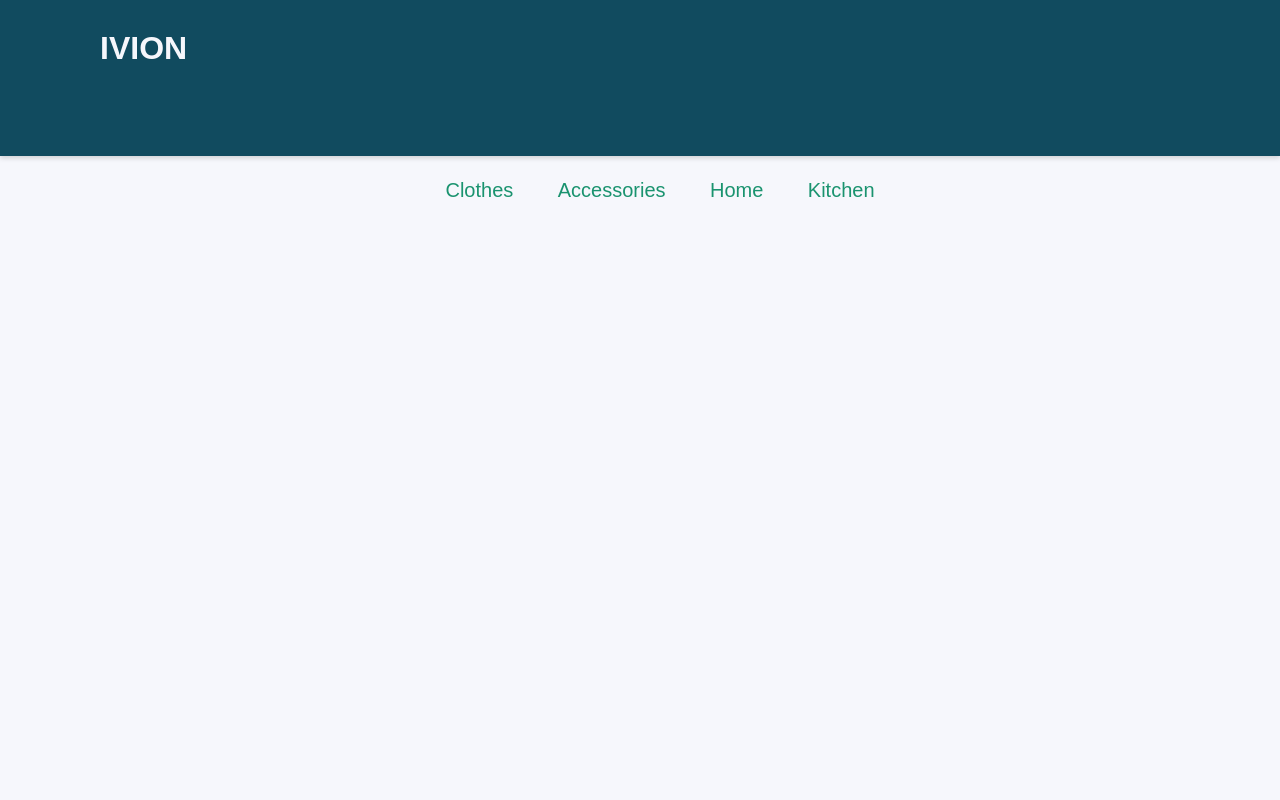
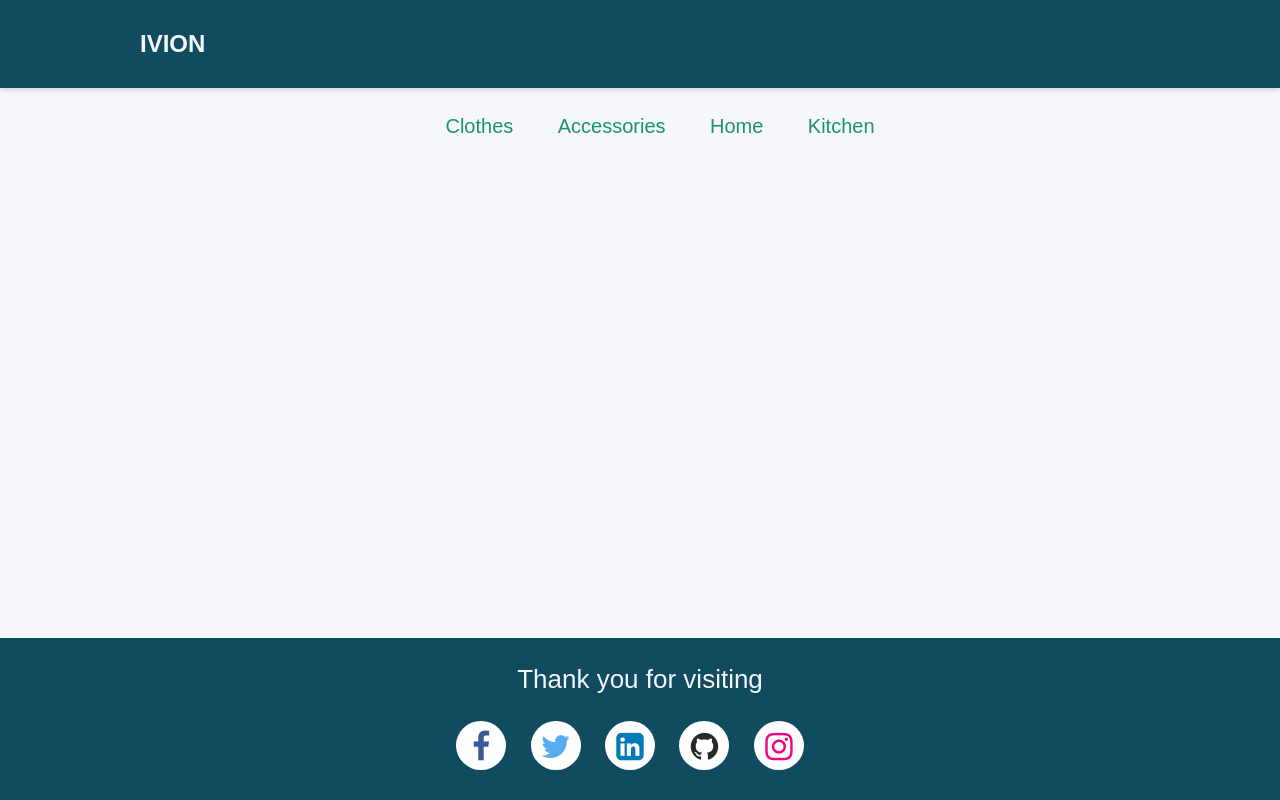
Before and after one commit to ayeshatahirme/TravelGo, a PHP site: page /main.html in a window 1280 px wide. Run offline with PHP 8.4, Linux system fonts and the light colour scheme.

Commit message:
Added footer

```diff
--- a/index.html
+++ b/index.html
@@ -35,10 +35,10 @@
 <body>
 
     <!-- First page -->
+    <nav class="navBar">
+        <h1>IVION</h1>
+    </nav>
     <div id="one">
-        <div class="navBar">
-            <h1>IVION</h1>
-        </div>
         <div class="img-name">
 
             <form action="main.html" method="POST">
--- a/main.html
+++ b/main.html
@@ -17,43 +17,45 @@
 </script>
 <body>
     <!-- Second page -->
+    <nav>
+        <div class="result">
+            <h1 class="navBar1">IVION<span id="result-fullname"></span></h1>
+        </div>
+    </nav>
     <div id="two">
-        <div class="navBar2">
-            <h1>IVION</h1>
-            <div class="result-fullname">
-                <span id="result-fullname"></span>
-                <img src="" alt=""> <span id="result-avatar" />
-            </div>
-        </div>
+        <!-- <div class="result-fullname">
+            <span id="result-fullname"></span>
+            <img src="" alt=""> <span id="result-avatar" />
+        </div> -->
 
         <div class="menu-bar">
             <ul class="nav-item">
-                <li><a href="">Clothes</a>
+                <li><a href="#">Clothes</a>
                     <div class="sub-menu1">
                         <ul>
-                            <li class="on-hover"><a href="">Men</a><i class="fa fa-angle-right"></i>
+                            <li class="on-hover"><a href="https://thecambridgeshop.com/pages/cambridge">Men</a><i class="fa fa-angle-right"></i>
                                 <div class="sub-menu2">
                                     <ul>
-                                        <li><a href="">Eastern</a></li>
-                                        <li><a href="">Western</a></li>
-                                        <li><a href="">Formal</a></li>
+                                        <li><a href="https://thecambridgeshop.com/collections/new-arrival">Eastern</a></li>
+                                        <li><a href="https://thecambridgeshop.com/collections/casual-shirts-top-summer-2021">Western</a></li>
+                                        <li><a href="https://thecambridgeshop.com/collections/formal-shirt">Formal</a></li>
                                     </ul>
                                 </div>
                             </li>
-                            <li class="on-hover"><a href="">Women</a><i class="fa fa-angle-right"></i>
+                            <li class="on-hover"><a href="#">Women</a><i class="fa fa-angle-right"></i>
                                 <div class="sub-menu2">
                                     <ul>
-                                        <li><a href="">Unstitched</a></li>
-                                        <li><a href="">Formal</a></li>
-                                        <li><a href="">Western</a></li>
+                                        <li><a href="https://pk.sapphireonline.pk/collections/unstitched">Unstitched</a></li>
+                                        <li><a href="https://www.threadsandmotifs.com/">Formal</a></li>
+                                        <li><a href="https://outfitters.com.pk/pages/women">Western</a></li>
                                     </ul>
                                 </div>
                             </li>
-                            <li class="on-hover"><a href="">Kids</a><i class="fa fa-angle-right"></i>
+                            <li class="on-hover"><a href="https://outfitters.com.pk/pages/juniors">Kids</a><i class="fa fa-angle-right"></i>
                                 <div class="sub-menu2">
                                     <ul>
-                                        <li><a href="">Girls</a></li>
-                                        <li><a href="">Boys</a></li>
+                                        <li><a href="https://outfitters.com.pk/collections/girl-4-years-14-years">Girls</a></li>
+                                        <li><a href="https://outfitters.com.pk/collections/boys-4-years-14-years">Boys</a></li>
                                     </ul>
                                 </div>
                             </li>
@@ -63,21 +65,21 @@
                 <li><a href="">Accessories</a>
                     <div class="sub-menu1">
                         <ul>
-                            <li class="on-hover"><a href="">Shoes</a><i class="fa fa-angle-right"></i>
+                            <li class="on-hover"><a href="https://pk.sapphireonline.pk/collections/womens-shoes">Shoes</a><i class="fa fa-angle-right"></i>
                                 <div class="sub-menu2">
                                     <ul>
-                                        <li><a href="">Flats</a></li>
-                                        <li><a href="">Heels</a></li>
-                                        <li><a href="">Comforts</a></li>
+                                        <li><a href="https://pk.sapphireonline.pk/collections/flats">Flats</a></li>
+                                        <li><a href="https://pk.sapphireonline.pk/collections/heels">Heels</a></li>
+                                        <li><a href="https://pk.sapphireonline.pk/collections/comfort-shoes">Comforts</a></li>
                                     </ul>
                                 </div>
                             </li>
-                            <li class="on-hover"><a href="">Bags</a><i class="fa fa-angle-right"></i>
+                            <li class="on-hover"><a href="https://pk.sapphireonline.pk/collections/bags">Bags</a><i class="fa fa-angle-right"></i>
                                 <div class="sub-menu2">
                                     <ul>
-                                        <li><a href="">Wallets</a></li>
-                                        <li><a href="">Tote</a></li>
-                                        <li><a href="">Clutches</a></li>
+                                        <li><a href="https://pk.sapphireonline.pk/collections/women-wallets">Wallets</a></li>
+                                        <li><a href="https://pk.sapphireonline.pk/collections/tote-bags">Tote</a></li>
+                                        <li><a href="https://pk.sapphireonline.pk/collections/clutches">Clutches</a></li>
                                     </ul>
                                 </div>
                             </li>
@@ -120,7 +122,7 @@
                 <li><a href="">Kitchen</a>
                     <div class="sub-menu1">
                         <ul>
-                            <li class="on-hover"><a href="">Appliances</a><i class="fa fa-angle-right"></i>
+                            <li class="on-hover"><a href="">Items</a><i class="fa fa-angle-right"></i>
                                 <div class="sub-menu2">
                                     <ul>
                                         <li><a href="">Kettle</a></li>
@@ -142,8 +144,16 @@
                 </li>
             </ul>
         </div>
+    </div>
 
-
-    </div>
+    <!-- Footer -->
+    <footer>
+        <p>Thank you for visiting</p>
+        <a href="#" class="fa fa-facebook fa-2x"></a>
+        <a href="#" class="fa fa-twitter fa-2x"></a>
+        <a href="#" class="fa fa-linkedin-square fa-2x"></a>
+        <a href="#" class="fa fa-github fa-2x"></a>
+        <a href="#" class="fa fa-instagram fa-2x"></a>
+    </footer>
 </body>
 </html>
--- a/stylesheet.css
+++ b/stylesheet.css
@@ -12,11 +12,15 @@ body{
     .navBar{
         background-color: #114b5f;
         text-align: center;
-        box-shadow: 0 2px 5px 0 rgba(0,0,0,0.16);
     }
-    .navBar2{
+    nav{
         background-color: #114b5f;
         box-shadow: 0 2px 5px 0 rgba(0,0,0,0.16);
+        text-align: left;
+        padding-left: 70px;
+    }
+    .navBar1{
+        background-color: #114b5f;
         text-align: left;
         padding-left: 70px;
     }
@@ -68,11 +72,14 @@ body{
         border: 2px solid #fb771a;
         outline: none;
     }
-    .result-fullname{
+    #result-fullname{
         text-align: right;
         margin-right: 60px;
         color: #f6f7fc;
+        font-size: 18px;
+        font-weight: 100;
         padding-bottom: 20px;
+        float: right;
     }
     .avatar {
         vertical-align: middle;
@@ -90,7 +97,6 @@ body{
     ul li {
         list-style: none;
         display: inline-block;
-
     }
     ul li a {
         text-decoration: none;
@@ -147,7 +153,7 @@ body{
     .fa-angle-right{
         float: right;
         margin-top: -26px;
-        margin-right: -20px;
+        margin-right: 0px;
     }
     .sub-menu2{
         display: none;
@@ -157,6 +163,61 @@ body{
         position: absolute;
         display: block;
         margin-top: -40px;
-        margin-left: 180px;
+        margin-left: 160px;
         background: #114B5F;
     }
+    footer {
+        position: fixed;
+        width: 100%;
+        background-color: #114B5F;
+        color: #f6f7fc;
+        text-align: center;
+        bottom: 0;
+    }
+    footer p{
+        font-size: 26px;
+    }
+    .fa{
+        padding: 10px;
+        padding-bottom: 30px;
+        text-decoration: none;
+        border-radius: 50%;
+        width: 30px;
+        font-size: 10px;
+        margin-right: 20px;
+    }
+    .fa:hover{
+        background: #1a936f;
+        color: #f6f7fc;
+        box-shadow: 0 0 11px rgba(238, 238, 238, 0.925);
+    }
+    .fa-facebook{
+        background: white;
+        color: #3B5998;
+        height: 9px;
+        margin-bottom: 30px;
+    }
+    .fa-twitter{
+        background: white;
+        color: #55ACEE;
+        height: 9px;
+        margin-bottom: 30px;
+    }
+    .fa-linkedin-square{
+        background: white;
+        color: #007bb5;
+        height: 9px;
+        margin-bottom: 30px;
+    }
+    .fa-github{
+        background: white;
+        color: rgb(41, 40, 40);
+        height: 9px;
+        margin-bottom: 30px;
+    }
+    .fa-instagram{
+        background: white;
+        color: #f40083;
+        height: 9px;
+        margin-bottom: 30px;
+    }
```
Also changed, not shown: index.php (added).
